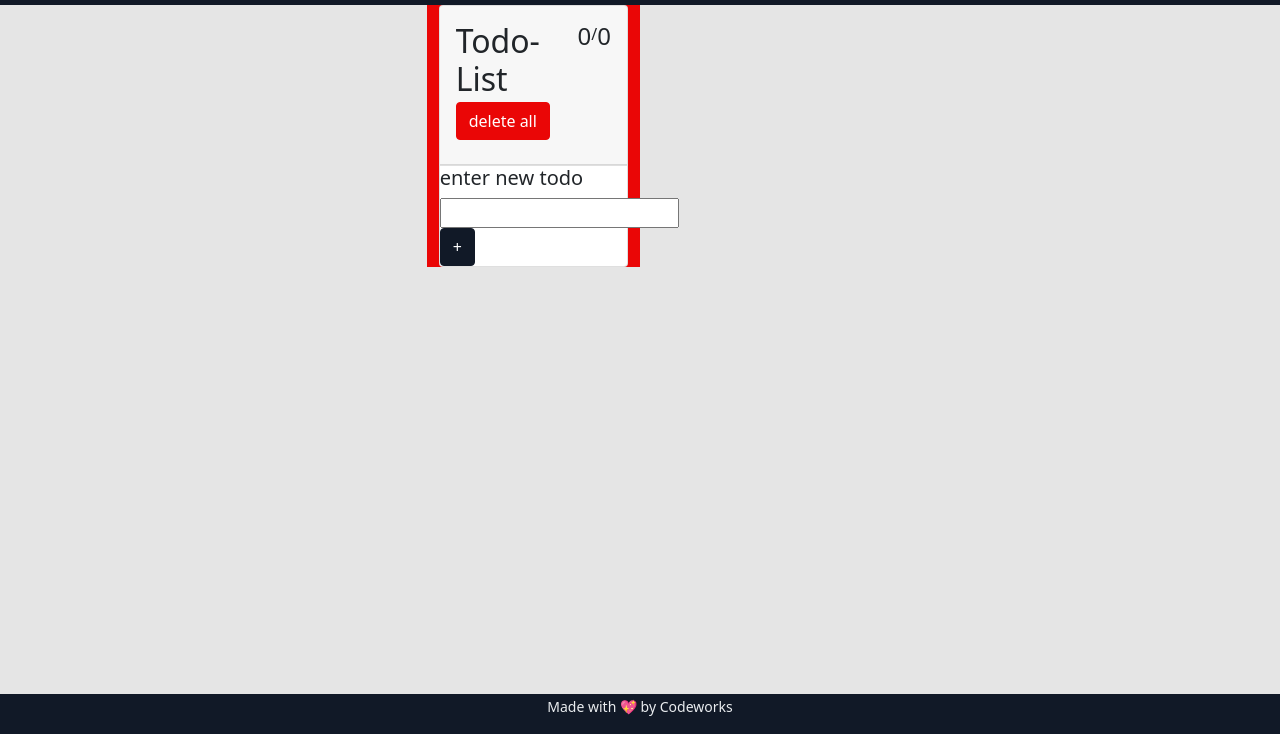
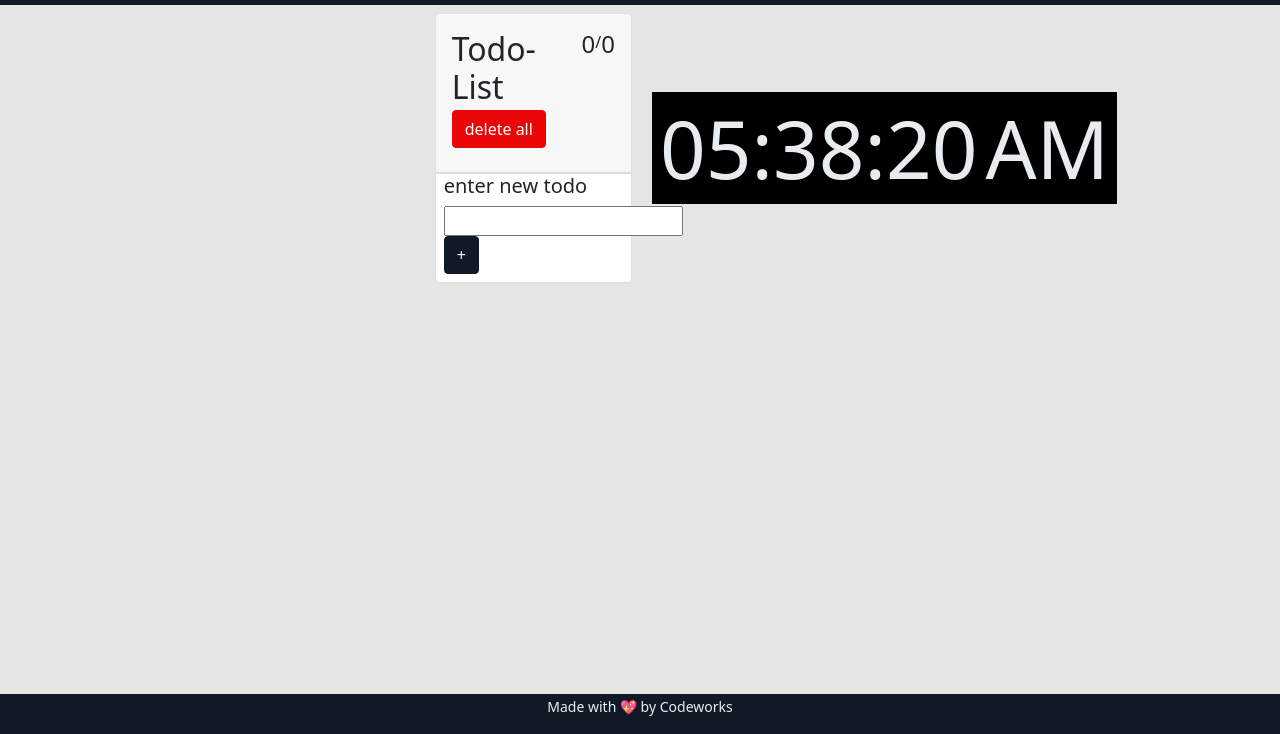
Before and after one commit to DariusDeah/inspire, a website with bundled scripts: page index.html in a window 1280 px wide. Shown: the part 66-800 px from the top of the page. Built offline with nearby package versions, Linux system fonts and the light colour scheme; no server answers.

Commit message:
clock completed

```diff
--- /dev/null
+++ b/app/Controllers/TimeController.js
@@ -0,0 +1,35 @@
+
+ function drawTime() {
+   let date = new Date()
+   let hoursTime = date.getHours()
+   let minutesTime = date.getMinutes()
+   let secondsTime = date.getSeconds()
+   let timeStatus = `${hoursTime >= 0 && hoursTime <= 12 ? 'AM' : 'PM'}`
+
+// sets clock t o12 hour based
+   if(hoursTime == 0){
+        hoursTime = 12;
+    }
+
+    if(hoursTime > 12){
+        hoursTime = hoursTime - 12;
+   }
+// adds a 0 infront of single digit numbers
+  let hT =  (hoursTime < 10) ? ` 0${hoursTime}` : hoursTime;
+  let mT =  (minutesTime < 10) ? ` 0${minutesTime}` : minutesTime;
+ let  sT = ( secondsTime < 10)  ?  ` 0${secondsTime}`: secondsTime;
+
+   let fullTime = `${hT}:${mT}:${sT}`
+   document.getElementById('time').innerText = fullTime
+   document.getElementById('amPM').innerText = timeStatus
+   console.log(hoursTime);
+
+   setTimeout(drawTime, 1000)
+}
+
+export class TimeController{
+  constructor() {
+    drawTime()
+  }
+
+}
--- a/app/Models/Weather.js
+++ b/app/Models/Weather.js
@@ -5,12 +5,14 @@ export class Weather{
     this.faren = Math.floor((weatherData.main.temp - 273.1) * 9 / 5 + 32);
     this.celsi = Math.floor(weatherData.main.temp - 273.15);
     this.icon = weatherData.weather[0].icon;
+    this.location = weatherData.name
 
   }
   get weatherTemplate() {
      return /*html*/`
   <div class="card selectable " onclick="app.weatherController.changeTempStatus()" >
     <div class="text-center">
+    <h4>${this.location}</h4>
 <img src="http://openweathermap.org/img/wn/${this.icon}.png" alt="">
     </div>
     <div class="d-flex">
--- a/app/main.js
+++ b/app/main.js
@@ -1,14 +1,17 @@
 import { ImageController } from "./Controllers/ImageController.js";
 import { QuoteController } from "./Controllers/QuoteController.js";
 import { TaskController } from "./Controllers/taskController.js";
+import { TimeController } from "./Controllers/TimeController.js";
 import { WeatherController } from "./Controllers/WeatherController.js";
 
 class App {
-  weatherController = new WeatherController()
-  taskController = new TaskController()
-  imagecontroller = new ImageController()
+  weatherController = new WeatherController();
+  taskController = new TaskController();
+  imagecontroller = new ImageController();
 
-  quoteController = new QuoteController()
+  quoteController = new QuoteController();
+  timeController = new TimeController();
+
 }
 
 window["app"] = new App();
--- a/index.html
+++ b/index.html
@@ -35,10 +35,11 @@
 
     <div class="row">
       <div class="col-lg-2" id="weather"></div>
+
       <div class="col-2" id="quote">
 
       </div>
-      <div class="col-lg-2 bg-danger">
+      <div class="col-lg-2 p-2">
         <div class="card">
           <div class="card-header p-3 d-flex justify-content-between">
             <h2>Todo-List <button class="btn btn-danger" onclick="app.taskController.deleteAllTask()">delete
@@ -50,7 +51,7 @@
           </div>
           <ul class="list-group list-group-flush" id="task">
           </ul>
-          <footer>
+          <footer class="ps-2 pb-2">
             <h5>enter new todo </h5>
             <form class="form" onsubmit="app.taskController.addTask(event)">
               <input type="text" name="name">
@@ -59,8 +60,12 @@
           </footer>
         </div>
       </div>
-
-
+      <div class="col-2 d-flex align-items-center ">
+        <div class="bg-black display-1 text-light text-center d-flex p-2" style="width: 30rem;">
+          <span id="time" class="pe-2">12:45</span>
+          <span id="amPM"></span>
+        </div>
+      </div>
     </div>
 
 
@@ -77,12 +82,6 @@
     integrity="sha512-lTLt+W7MrmDfKam+r3D2LURu0F47a3QaW5nF0c6Hl0JDZ57ruei+ovbg7BrZ+0bjVJ5YgzsAWE+RreERbpPE1g=="
     crossorigin="anonymous" referrerpolicy="no-referrer"></script>
 
-  <script src="sweetalert2.min.js"></script>
-  <link rel="stylesheet" href="sweetalert2.min.css">
-
-  <script src="https://cdnjs.cloudflare.com/ajax/libs/sweetalert/2.1.2/sweetalert.min.js"
-    integrity="sha512-AA1Bzp5Q0K1KanKKmvN/4d3IRKVlv9PYgwFPvm32nPO6QS8yH1HO7LbgB1pgiOxPtfeg5zEn2ba64MUcqJx6CA=="
-    crossorigin="anonymous" referrerpolicy="no-referrer"></script>
 
   <script src="https://cdn.jsdelivr.net/npm/bootstrap@5.1.0/dist/js/bootstrap.bundle.min.js"
     integrity="sha384-U1DAWAznBHeqEIlVSCgzq+c9gqGAJn5c/t99JyeKa9xxaYpSvHU5awsuZVVFIhvj"
```
